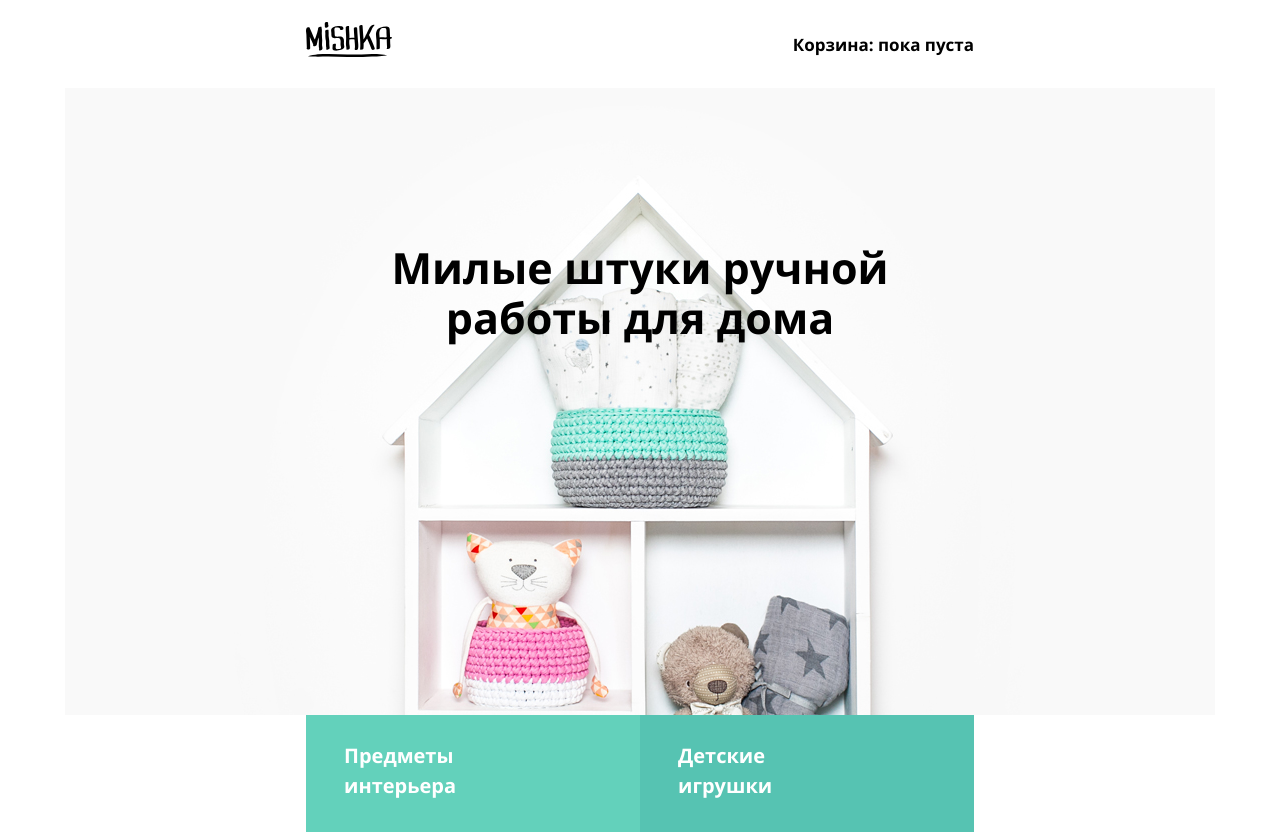
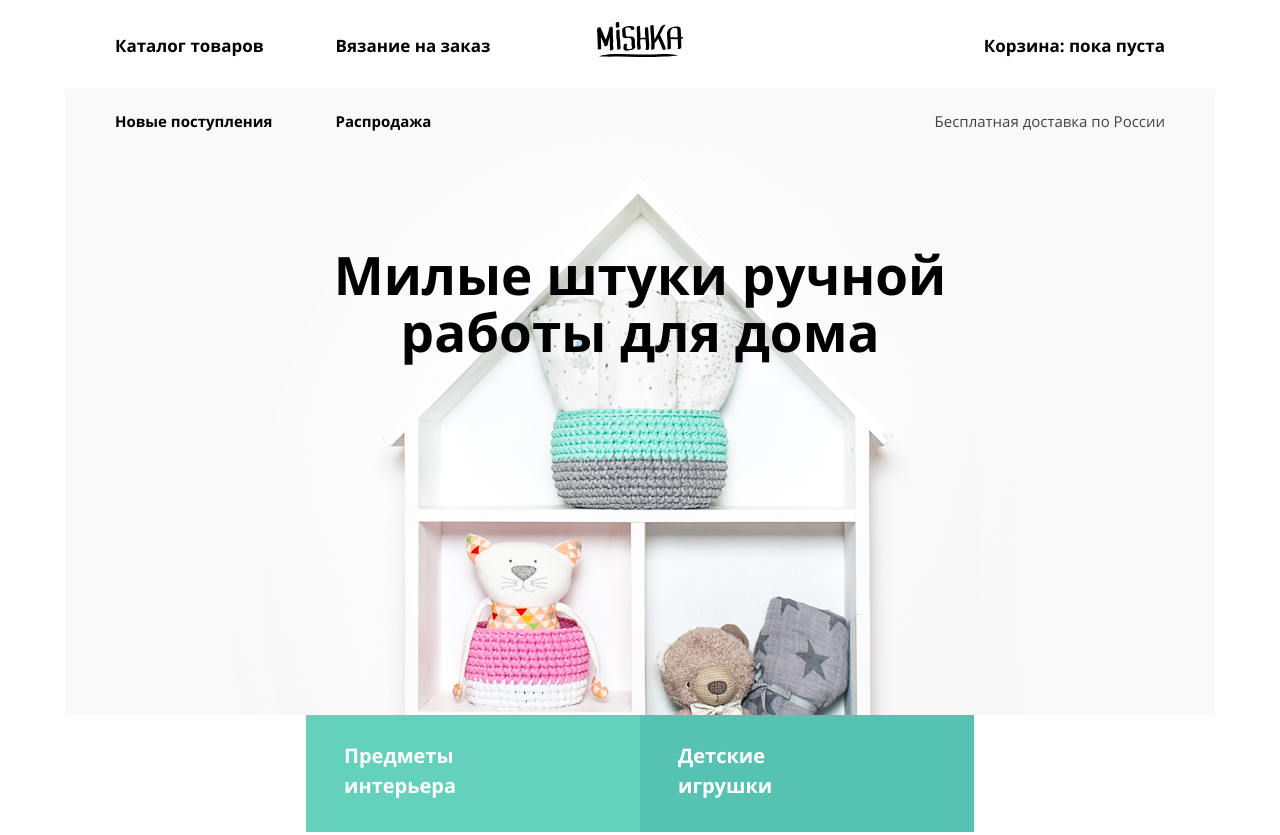
Before and after one commit to NelliNosova/Mishka, a plain HTML site: page source/index.html in a window 1280 px wide. Shown: the top 835 px of the page. Drawn offline with nearby package versions, Linux system fonts and the light colour scheme; files that its build step writes are made by us from their sources.

Commit message:
Прописала сетку шапки и промо-блока для главной на десктопе

```diff
--- a/source/index.html
+++ b/source/index.html
@@ -26,6 +26,16 @@
             <li class="site-list__item site-list__item--lead">
               <a class="site-list__item-link" href="blank.html">
                 Вязание на заказ
+              </a>
+            </li>
+            <li class="site-list__item site-list__item--lead site-list__item--hide">
+              <a class="site-list__item-link" href="blank.html">
+                Новые поступления
+              </a>
+            </li>
+            <li class="site-list__item site-list__item--lead site-list__item--hide">
+              <a class="site-list__item-link" href="blank.html">
+                Распродажа
               </a>
             </li>
           </ul>
--- a/source/sass/base/general.scss
+++ b/source/sass/base/general.scss
@@ -53,6 +53,10 @@
     @include padding(50px, 50px);
     width: 768px;
   }
+
+  @media (min-width: $min-desktop) {
+    width: 1150px;
+  }
 }
 
 .section-title {
--- a/source/sass/block/clarification.scss
+++ b/source/sass/block/clarification.scss
@@ -1,4 +1,6 @@
 .clarifiction {
+  z-index: 10;
+
   @include zero;
   flex-basis: 50%;
   padding-top: 25px;
@@ -10,4 +12,9 @@
   @media (max-width: $min-tablet) {
     display: none;
   }
+
+  @media (min-width: $min-desktop) {
+    margin-left: 50%;
+    margin-top: -75px;
+  }
 }
--- a/source/sass/block/header-nav.scss
+++ b/source/sass/block/header-nav.scss
@@ -8,10 +8,18 @@
     flex-wrap: wrap;
     flex-direction: row;
   }
+
+  @media (min-width: $min-desktop) {
+    @include weight-font (24px, 17px);
+  }
 }
 
 .header-nav__toggle {
   position: absolute;
   top: -50px;
   right: 0;
+
+  @media (min-width: $min-tablet) {
+    display: none;
+  }
 }
--- a/source/sass/block/page-header.scss
+++ b/source/sass/block/page-header.scss
@@ -6,4 +6,9 @@
   @media (min-width: $min-tablet) {
     position: absolute;
   }
+
+  @media (min-width: $min-desktop) {
+    position: relative;
+    margin: 0 auto;
+  }
 }
--- a/source/sass/block/promo-tagline.scss
+++ b/source/sass/block/promo-tagline.scss
@@ -11,4 +11,8 @@
   vertical-align: middle;
   text-align: center;
   color: $other-black;
+
+  @media (min-width: $min-desktop) {
+    @include weight-font(57px, 53px);
+  }
 }
--- a/source/sass/block/promo.scss
+++ b/source/sass/block/promo.scss
@@ -8,6 +8,10 @@
   @media (min-width: $min-tablet) {
     background-image: url("../img/hero-tablet@1x.jpg");
     background-position-x: center;
+  }
+
+  @media (min-width: $min-desktop) {
+    background-image: url("../img/hero-desktop@1x.jpg");
   }
   background-repeat: no-repeat;
 }
@@ -22,4 +26,9 @@
     padding-top: 155px;
     padding-bottom: 372px;
   }
+
+  @media (min-width: $min-desktop) {
+    padding-top: 157px;
+    padding-bottom: 355px;
+  }
 }
--- a/source/sass/block/site-list.scss
+++ b/source/sass/block/site-list.scss
@@ -6,12 +6,22 @@
   @media (min-width: $min-tablet) {
     flex-basis: 50%;
     display: flex;
+    flex-wrap: wrap;
+  }
+
+  @media (min-width: $min-desktop) {
+    flex-direction: row;
+    margin-top: -70px;
   }
 }
 
 .site-list--lead {
   @media (min-width: $min-tablet) {
     font-size: 15px;
+  }
+
+  @media (min-width: $min-desktop) {
+    font-size: 17px;
   }
 }
 
@@ -21,6 +31,12 @@
     order: -1;
     margin-left: 50%;
   }
+
+  @media (min-width: $min-desktop) {
+    margin-left: 0;
+    order: 0;
+    flex-direction: row;
+  }
 }
 
 .site-list__item {
@@ -28,10 +44,15 @@
   padding-top: 29px;
   padding-bottom: 26px;
   padding-left: 48px;
+  z-index: 10;
 
   @media (min-width: $min-tablet) {
     padding-left: 0;
     padding-top: 25px;
+  }
+
+  @media (min-width: $min-desktop) {
+    flex-basis: 42%;
   }
 }
 
@@ -39,8 +60,12 @@
   @media (min-width: $min-tablet) {
     padding-top: 33px;
   }
+
+  @media (min-width: $min-desktop) {
+    text-align: right;
+    padding-top: 25px;
+  }
 }
-
 
 .site-list__item-link {
   color: inherit;
@@ -53,6 +78,16 @@
   }
 }
 
+.site-list__item--hide {
+  @media (max-width: $min-desktop) {
+    display: none;
+  }
+
+  @media (min-width: $min-desktop) {
+    font-size: 15px;
+  }
+}
+
 .site-list__search {
   @media (min-width: $min-tablet) {
     display: none;
```
